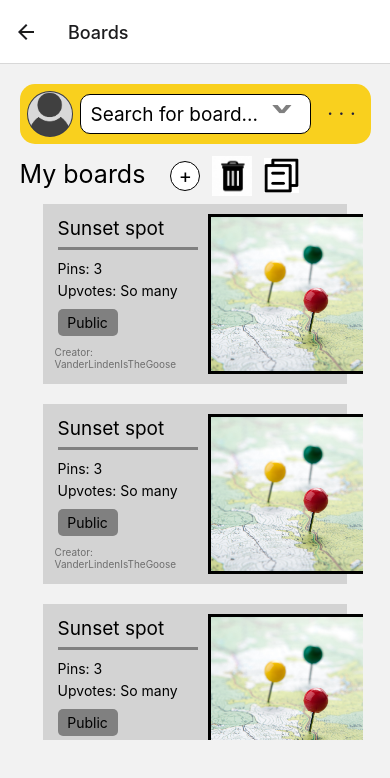
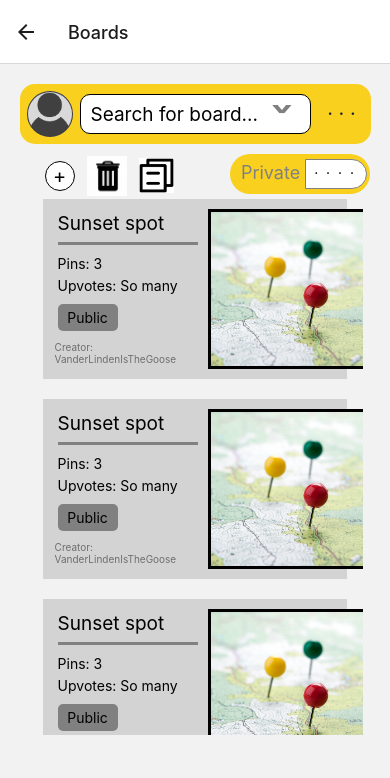
Before and after one commit to BradenLWeber/Gemma, a React Native app: screen /Boards in a window 390 px wide. Shown: the top 778 px of the page. Built offline with nearby package versions, Linux system fonts and the light colour scheme.

Commit message:
Move public/private bar from map screen to boards screen

```diff
--- a/App.js
+++ b/App.js
@@ -24,7 +24,7 @@ export default function App() {
   function boardScreen({ navigation }) {
     return (
       <BoardScreen
-        boardsType={boardsType}
+       // boardsType={boardsType}
         setBoardsType={setBoardsType}
         navigator={navigation}
         userPhoto={'default'}
--- a/components/publicPrivateBar.jsx
+++ b/components/publicPrivateBar.jsx
@@ -31,10 +31,10 @@ const styles = StyleSheet.create({
         flexDirection: 'row',
         alignSelf: 'flex-start',
         position: 'absolute',
-        bottom: 15,
+        top: 90,
         width: 140,
         height: 40,
-        marginLeft: 15,
+        marginLeft: 230,
         backgroundColor: '#F9D01E',
         borderRadius: 20,
         elevation: 8,
--- a/screens/boards.jsx
+++ b/screens/boards.jsx
@@ -1,9 +1,23 @@
-import React from 'react';
+import React, { useState } from 'react';
 import Board from '../components/board';
 import UserBar from '../components/userBar';
+import PublicPrivateBar from '../components/publicPrivateBar';
 import { StyleSheet, Text, View, TouchableOpacity, Image, ScrollView, SafeAreaView } from 'react-native';
 
 const BoardScreen = (props) => {
+  const [publicOrPrivate, setPublicOrPrivate] = useState('Private');
+  const [boardsType, setBoardsType] = useState('My');
+
+    // Function handles a click on the public/private bar
+    const clickPublicOrPrivate = () => {
+      if (publicOrPrivate === 'Public') {
+        setPublicOrPrivate('Private');
+        setBoardsType('My');
+      } else {
+        setPublicOrPrivate('Public');
+        setBoardsType('Public');
+      }
+    }
 
   const handleAddBoard = () => {
     alert('Pressed add board');
@@ -71,32 +85,34 @@ const BoardScreen = (props) => {
     <View style={{ alignItems: 'center', position: 'relative' }}>
       <View style={styles.boardHeadingContainer}>
         <View style={styles.screenTitleView}>
-          <Text style={styles.screenTitleText}>{props.boardsType} boards</Text>
+          {/* <Text style={styles.screenTitleText}>{props.boardsType} boards</Text> */}
         </View>
-        {props.boardsType === 'My' && addBoardIcon()}
-        {props.boardsType === 'My' && deleteBoardIcon()}
+        {boardsType === 'My' && addBoardIcon()}
+        {boardsType === 'My' && deleteBoardIcon()}
         {copyBoardIcon()}
-        {props.boardsType === 'Public' && upvoteIcon()}
-        {props.boardsType === 'Public' && reportIcon()}
+        {boardsType === 'Public' && upvoteIcon()}
+        {boardsType === 'Public' && reportIcon()}
       </View>
       <SafeAreaView style={{ height: 536 }}>
         <ScrollView style={styles.boardScrollContainer}>
           <View style={styles.boardContainer}>
-            <Board boardType={props.boardsType} navigator={props.navigator} />
-            <Board boardType={props.boardsType} navigator={props.navigator} />
-            <Board boardType={props.boardsType} navigator={props.navigator} />
-            <Board boardType={props.boardsType} navigator={props.navigator} />
-            <Board boardType={props.boardsType} navigator={props.navigator} />
-            <Board boardType={props.boardsType} navigator={props.navigator} />
+            <Board boardType={boardsType} navigator={props.navigator} />
+            <Board boardType={boardsType} navigator={props.navigator} />
+            <Board boardType={boardsType} navigator={props.navigator} />
+            <Board boardType={boardsType} navigator={props.navigator} />
+            <Board boardType={boardsType} navigator={props.navigator} />
+            <Board boardType={boardsType} navigator={props.navigator} />
           </View>
         </ScrollView>
       </SafeAreaView>
       <UserBar
         navigator={props.navigator}
-        setBoardsType={(type) => props.setBoardsType(type)}
+        setBoardsType={(type) => setBoardsType(type)}
         boardScreen={true}
         userPhoto={props.userPhoto}
       />
+      {/* Public/private bar at the top of the screen */}
+      <PublicPrivateBar type={publicOrPrivate} onClick={clickPublicOrPrivate} />
     </View>
   )
 }
--- a/screens/map.jsx
+++ b/screens/map.jsx
@@ -8,20 +8,20 @@ import ImageZoom from 'react-native-image-pan-zoom';
 
 const MapScreen = ({ route, navigation }) => {
 
-  const [publicOrPrivate, setPublicOrPrivate] = useState('Private');
+  // const [publicOrPrivate, setPublicOrPrivate] = useState('Private');
   const [isModalVisible, setisModalVisible] = useState(false);
   const [boardsType, setBoardsType] = useState('My');
   const [userPhoto, setUserPhoto] = useState('default');
 
 
-  // Function handles a click on the public/private bar
+ {/*} // Function handles a click on the public/private bar
   const clickPublicOrPrivate = () => {
     if (publicOrPrivate === 'Public') {
       setPublicOrPrivate('Private');
     } else {
       setPublicOrPrivate('Public');
     }
-  }
+  } */}
 
   // Function handles displaying, hiding a pin's notes
   const handleModal = () => {
@@ -47,8 +47,8 @@ const MapScreen = ({ route, navigation }) => {
         />
       </ImageZoom>
 
-      {/* Public/private bar at the bottom of the screen */}
-      <PublicPrivateBar type={publicOrPrivate} onClick={clickPublicOrPrivate} />
+      {/* Public/private bar at the bottom of the screen
+      <PublicPrivateBar type={publicOrPrivate} onClick={clickPublicOrPrivate} /> */}
 
       {/* User bar at top of the screen */}
       <UserBar
```
